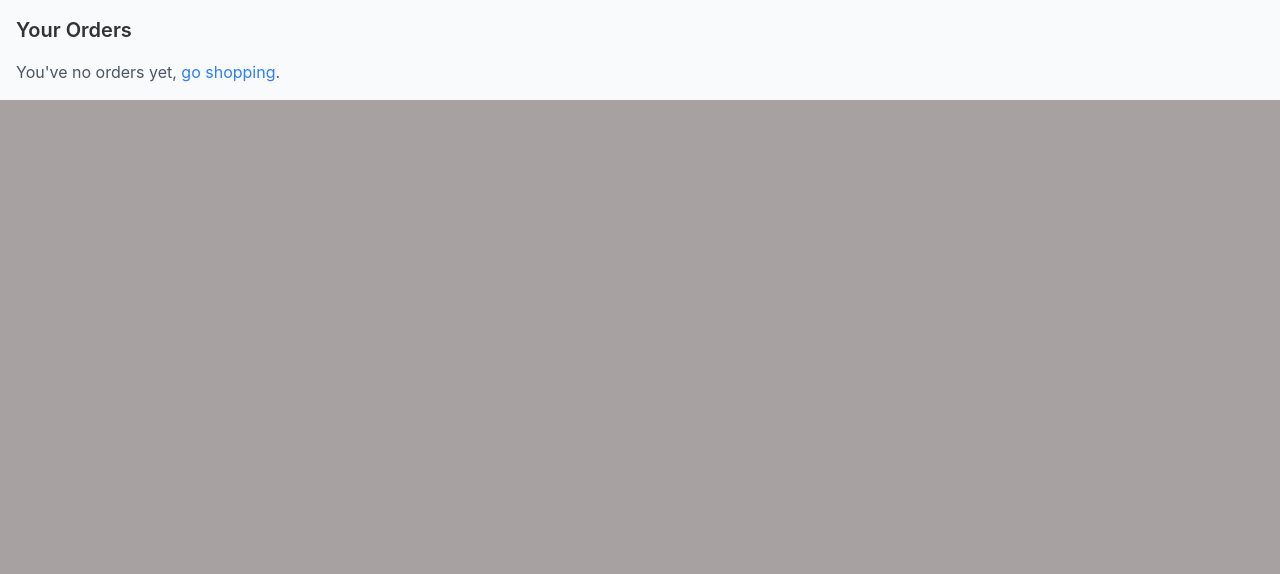
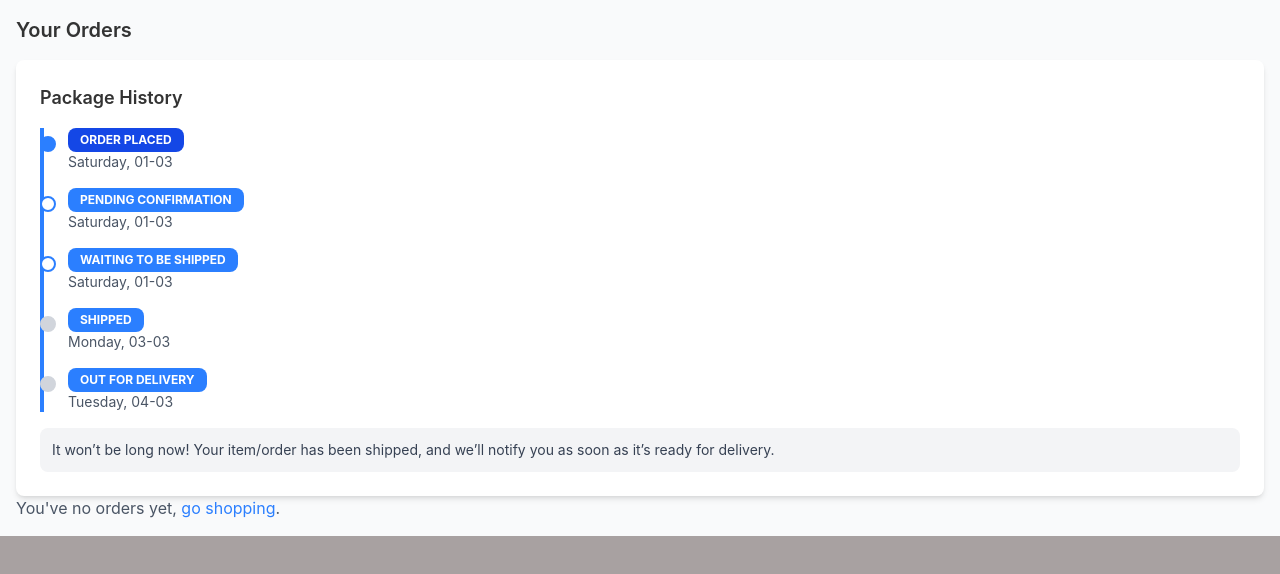
Before and after one commit to Fromb23/greensbay, a React (Vite) app in the folder frontend/: page /orders in a window 1280 px wide. Shown: the top 574 px of the page. Built offline with nearby package versions, Linux system fonts and the light colour scheme.

Commit message:
created order tracker

```diff
--- a/frontend/src/components/FinalPayment.jsx
+++ b/frontend/src/components/FinalPayment.jsx
@@ -21,15 +21,14 @@ const FinalPay = ({ previousPayment = "M-PESA XXXX-2334" }) => {
     const id = parsedUserInfo.id;
     console.log("🟢 User ID:", id);
     const orderData = {
-      id,
+      userId: id,
       totalAmount,
-      status: "Pending",
       createdAt: new Date().toISOString(),
     };
     console.log("🟢 Creating order...", orderData);
 
     try {
-      const response = await fetch("http://localhost:5001/api/orders/create", {
+      const response = await fetch("http://localhost:5001/api/orders/create-order", {
         method: "POST",
         headers: { "Content-Type": "application/json" },
         body: JSON.stringify(orderData),
--- a/frontend/src/pages/Orders.jsx
+++ b/frontend/src/pages/Orders.jsx
@@ -1,49 +1,172 @@
+import { current } from "@reduxjs/toolkit";
 import React, { useState, useEffect } from "react";
 
-const Orders = ({ userId, isAdmin, selectedCustomer }) => {
-  const [orders, setOrders] = useState([]);
+const packageSteps = [
+	{ status: "ORDER PLACED", date: "Saturday, 01-03", completed: false, current: true },
+	{ status: "PENDING CONFIRMATION", date: "Saturday, 01-03", completed: true },
+	{ status: "WAITING TO BE SHIPPED", date: "Saturday, 01-03", completed: true },
+	{ status: "SHIPPED", date: "Monday, 03-03", completed: false, current: false },
+	{ status: "OUT FOR DELIVERY", date: "Tuesday, 04-03", completed: false, current: false },
+  ];
 
-  // Fetch orders from sessionStorage or backend API (simulated for now)
+  const PackageHistory = () => {
+	return (
+	  <div className="p-6 bg-white rounded-lg shadow-md">
+		<h2 className="text-lg font-semibold mb-4">Package History</h2>
+		<div className="relative border-l-4 border-blue-500 pl-6 space-y-4">
+		  {packageSteps.map((step, index) => (
+			<div key={index} className="relative">
+			  {/* Icon */}
+			  <div
+				className={`absolute -left-7 top-2 w-4 h-4 rounded-full border-2 ${
+				  step.current
+					? "bg-blue-500 border-blue-500"
+					: step.completed
+					? "bg-white border-blue-500"
+					: "bg-gray-300 border-gray-300"
+				}`}
+			  />
+			  {/* Status */}
+			  <div className="flex flex-col">
+				<span
+				  className={`px-3 py-1 text-xs font-bold uppercase rounded-lg w-fit ${
+					step.current
+					  ? "bg-blue-700 text-white"
+					  : "bg-blue-500 text-white"
+				  }`}
+				>
+				  {step.status}
+				</span>
+				<span className="text-sm text-gray-600">{step.date}</span>
+			  </div>
+			</div>
+		  ))}
+		</div>
+		{/* Shipped Message */}
+		<div className="mt-4 p-3 bg-gray-100 rounded-lg text-gray-700 text-sm">
+		  It won’t be long now! Your item/order has been shipped, and we’ll notify
+		  you as soon as it’s ready for delivery.
+		</div>
+	  </div>
+	);
+  };
+
+const Orders = ({ isAdmin, selectedCustomer }) => {
+  const [orders, setOrders] = useState(null);
+  const [error, setError] = useState(null);
+
+  const userInfo = localStorage.getItem("userInfo");
+  let userId = null;
+
+  try {
+    const parsedUserInfo = userInfo ? JSON.parse(userInfo) : null;
+    userId = parsedUserInfo?.id || null;
+  } catch (error) {
+    console.error("Error parsing userInfo:", error);
+  }
+
   useEffect(() => {
-    const savedOrders = sessionStorage.getItem("orders");
-    if (savedOrders) {
-      const allOrders = JSON.parse(savedOrders);
-      const filteredOrders = isAdmin
-        ? allOrders.filter(order => order.userId === selectedCustomer)
-        : allOrders.filter(order => order.userId === userId);
-      setOrders(filteredOrders);
+    const fetchOrders = async () => {
+      try {
+        const response = await fetch(
+          isAdmin
+            ? `/api/orders/orders?userId=${selectedCustomer}`
+            : `http://localhost:5001/api/orders/order/${userId}`
+        );
+
+        if (!response.ok) {
+          throw new Error("Failed to fetch orders");
+        }
+
+        const data = await response.json();
+        console.log("🟢 Orders Data:", data);
+        setOrders(data.orders || []);
+      } catch (err) {
+        setError(err.message);
+        setOrders([]);
+      }
+    };
+
+    if (userId || (isAdmin && selectedCustomer)) {
+      fetchOrders();
+    } else {
+      setOrders([]);
     }
   }, [userId, isAdmin, selectedCustomer]);
 
-  // Order Status Steps
-  const statusSteps = [
-    "Order Placed",
-    "Pending Confirmation",
-    "Waiting to be Shipped",
-    "Shipped",
-    "Waiting to be Collected",
-    "Delivered",
-  ];
+  // Function to display order progress
+  const getOrderProgress = (status) => {
+    const statusMap = {
+      PENDING: "Pending ➝ Shipped ➝ Delivered",
+      SHIPPED: "Shipped ➝ Delivered",
+      DELIVERED: "Delivered ✅",
+      CANCELLED: "Cancelled ❌",
+    };
+    return statusMap[status] || "Unknown Status";
+  };
+
+  useEffect(() => {
+	const fetchOrders = async () => {
+	  try {
+		const response = await fetch(
+		  isAdmin
+			? `/api/orders/orders?userId=${selectedCustomer}`
+			: `http://localhost:5001/api/orders/order/${userId}`
+		);
+
+		if (!response.ok) {
+		  throw new Error("Failed to fetch orders");
+		}
+
+		const data = await response.json();
+		console.log("🟢 Orders Data:", data);
+
+		// Ensure `orders` is an array, even for a single order
+		setOrders(Array.isArray(data.orders) ? data.orders : [data]);
+
+	  } catch (err) {
+		setError(err.message);
+		setOrders([]);
+	  }
+	};
+
+	if (userId || (isAdmin && selectedCustomer)) {
+	  fetchOrders();
+	} else {
+	  setOrders([]);
+	}
+  }, [userId, isAdmin, selectedCustomer]);
 
   return (
     <div className="p-4">
       <h2 className="text-xl font-semibold mb-4">Your Orders</h2>
 
-      {orders.length === 0 ? (
-        <p className="text-gray-600">You've no orders yet, <a href="/" className="text-blue-500">go shopping</a>.</p>
+	  <div><PackageHistory /></div>
+
+      {error ? (
+        <p className="text-red-500">Error: {error}</p>
+      ) : orders === null ? (
+        <p className="text-gray-600">Fetching orders...</p>
+      ) : orders.length === 0 ? (
+        <p className="text-gray-600">
+          You've no orders yet, <a href="/" className="text-blue-500">go shopping</a>.
+        </p>
       ) : (
         <div className="space-y-4">
-          {orders.map(order => (
-            <div key={order.id} className="p-4 border rounded-lg bg-white shadow">
+          {orders.map((order, index) => (
+            <div key={`order-${order.id || index}`} className="p-4 border rounded-lg bg-white shadow">
               <h3 className="text-lg font-bold">Order #{order.id}</h3>
-              <p><strong>Items:</strong> {order.items.join(", ")}</p>
+              <p><strong>Items:</strong> {order.items?.join(", ") || "No items listed"}</p>
               <p><strong>Status:</strong> {order.status}</p>
+              <p><strong>Progress:</strong> {getOrderProgress(order.status)}</p>
+              {order.status !== "DELIVERED" && order.status !== "CANCELLED" && (
                 <button
                   onClick={() => alert(`Tracking Order: ${order.status}`)}
                   className="mt-2 bg-blue-500 text-white px-4 py-2 rounded"
                 >
                   Track My Order
                 </button>
+              )}
             </div>
           ))}
         </div>
```
Lines whose indentation alone changed are shown as unchanged.
